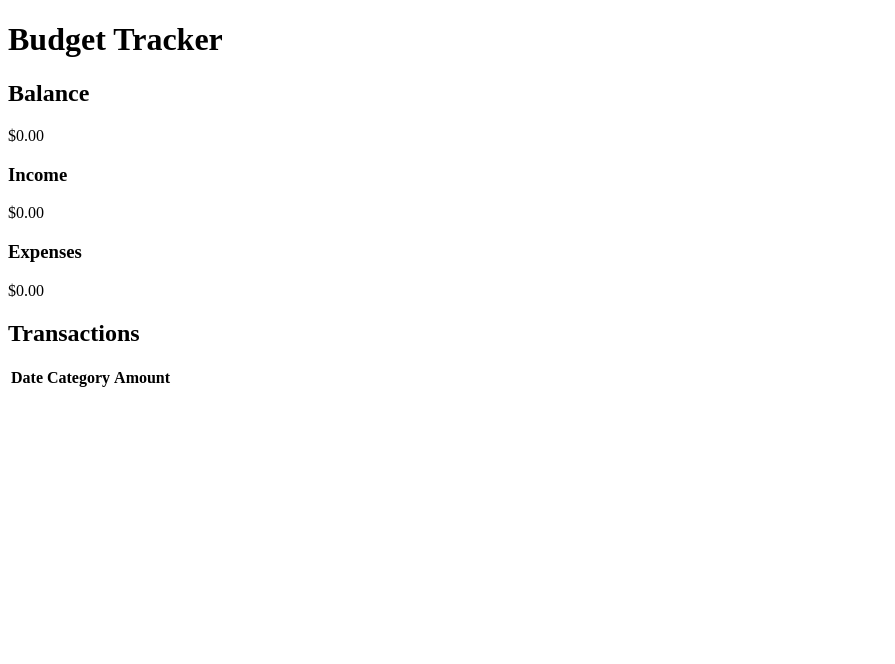
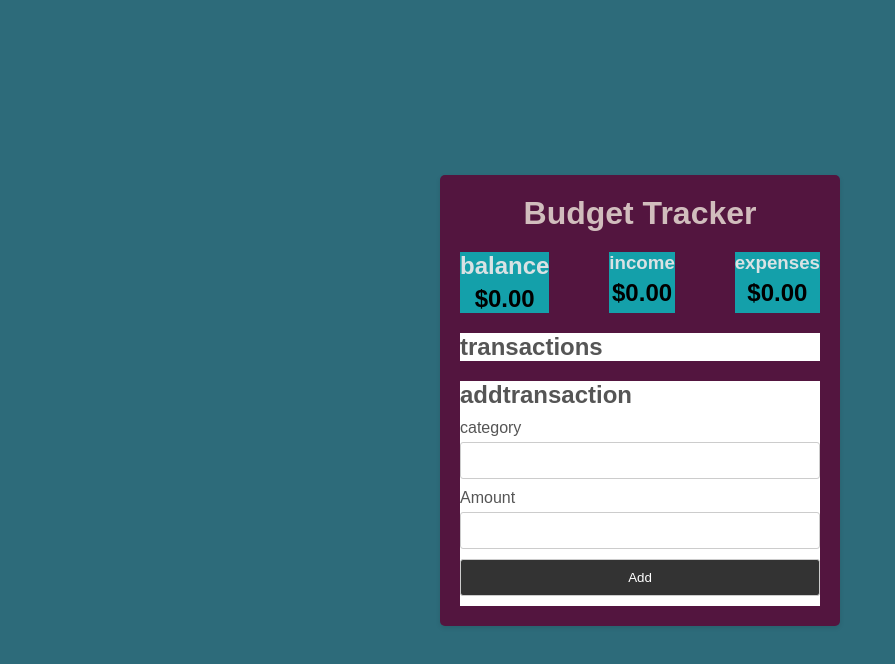
Before and after one commit to abvss13/PRACTISE-phase-1-PROJECT-budget-tracker, a plain HTML site: page index.html in a window 1280 px wide. Shown: the whole page, without its empty margins (0-895 px from the left). Drawn offline with Linux system fonts and the light colour scheme; no server answers.

Commit message:
Initial Commit

```diff
--- a/index.html
+++ b/index.html
@@ -5,40 +5,38 @@
     <meta http-equiv="X-UA-Compatible" content="IE=edge">
     <meta name="viewport" content="width=device-width, initial-scale=1.0">
     <title>Budget Tracker</title>
-    <link rel="stylesheet" type="style/css" href="style.css">
+    <link rel="stylesheet" type="text/css" href="style.css">
 </head>
 <body>
     <div class="container">
         <h1>Budget Tracker</h1>
         <div class="summary">
             <div class="balance">
-                <h2>Balance</h2>
+                <h2>balance</h2>
                 <p id="balance">$0.00</p>
             </div>
             <div class="income">
-                <h3>Income</h3>
+                <h3>income</h3>
                 <p id="income">$0.00</p>
             </div>
             <div class="expenses">
-                <h3>Expenses</h3>
+                <h3>expenses</h3>
                 <p id="expenses">$0.00</p>
             </div>
         </div>
         <div class="transactions">
-            <h2>Transactions</h2>
-            <table>
-                <thead>
-                    <tr>
-                        <th>Date</th>
-                        <th>Category</th>
-                        <th>Amount</th>
-                    </tr>
-                </thead>
-                <tbody>
+            <h2>transactions</h2>
+            <ul id="transactions-list"></ul>
+        </div>
+        <form id="addtransaction">
+            <h2>addtransaction</h2>
+            <label for="category">category</label>
+            <input type="text" id="category" name="category">
 
-                </tbody>
-            </table>
-        </div>
+            <label for="amount">Amount</label>
+            <input type="number" id="amount" name="amount">
+            <button type="submit">Add</button>
+        </form>
     </div>
     <script src="index.js"></script>
 </body>
--- a/style.css
+++ b/style.css
@@ -0,0 +1,107 @@
+
+* {
+    box-sizing: border-box;
+    margin: 0;
+    padding: 0;
+
+  }
+
+
+  body {
+    background-color: #2d6b7a;
+    display: flex;
+    justify-content: center;
+    align-items: center;
+    height: 100vh;
+    font-family: Arial, sans-serif;
+  }
+
+  .container {
+    background-color: #53153f;
+    border-radius: 5px;
+    box-shadow: 0 2px 5px rgba(0, 0, 0, 0.1);
+    padding: 20px;
+    width: 400px;
+  }
+
+  h1 {
+    text-align: center;
+    margin-bottom: 20px;
+    color: #d1bdbd;
+  }
+
+  .summary {
+    display: flex;
+    justify-content: space-between;
+    margin-bottom: 20px;
+  }
+
+  .balance,
+  .income,
+  .expenses {
+    text-align: center;
+    background-color: #14a0aa;
+  }
+
+  .balance h2,
+  .income h3,
+  .expenses h3 {
+    margin-bottom: 5px;
+    color: #d9e2e4;
+  }
+
+  .balance p,
+  .income p,
+  .expenses p {
+    font-size: 24px;
+    font-weight: bold;
+  }
+
+  .transactions {
+    margin-bottom: 20px;
+    background-color: #fff;
+  }
+
+  .transactions h2 {
+    margin-bottom: 10px;
+    color: #555;
+  }
+
+  ul#transactions-list {
+    list-style-type: none;
+  }
+
+  #addtransaction {
+    display: flex;
+    flex-direction: column;
+    background-color: #fff;
+  }
+
+  #addtransaction h2 {
+    margin-bottom: 10px;
+    color: #555;
+  }
+
+  label {
+    margin-bottom: 5px;
+    color: #555;
+  }
+
+  input[type="text"],
+  input[type="number"],
+  button[type="submit"] {
+    padding: 10px;
+    margin-bottom: 10px;
+    border: 1px solid #ccc;
+    border-radius: 3px;
+  }
+
+  button[type="submit"] {
+    background-color: #333;
+    color: #fff;
+    cursor: pointer;
+  }
+
+  button[type="submit"]:hover {
+    background-color: #555;
+  }
```
